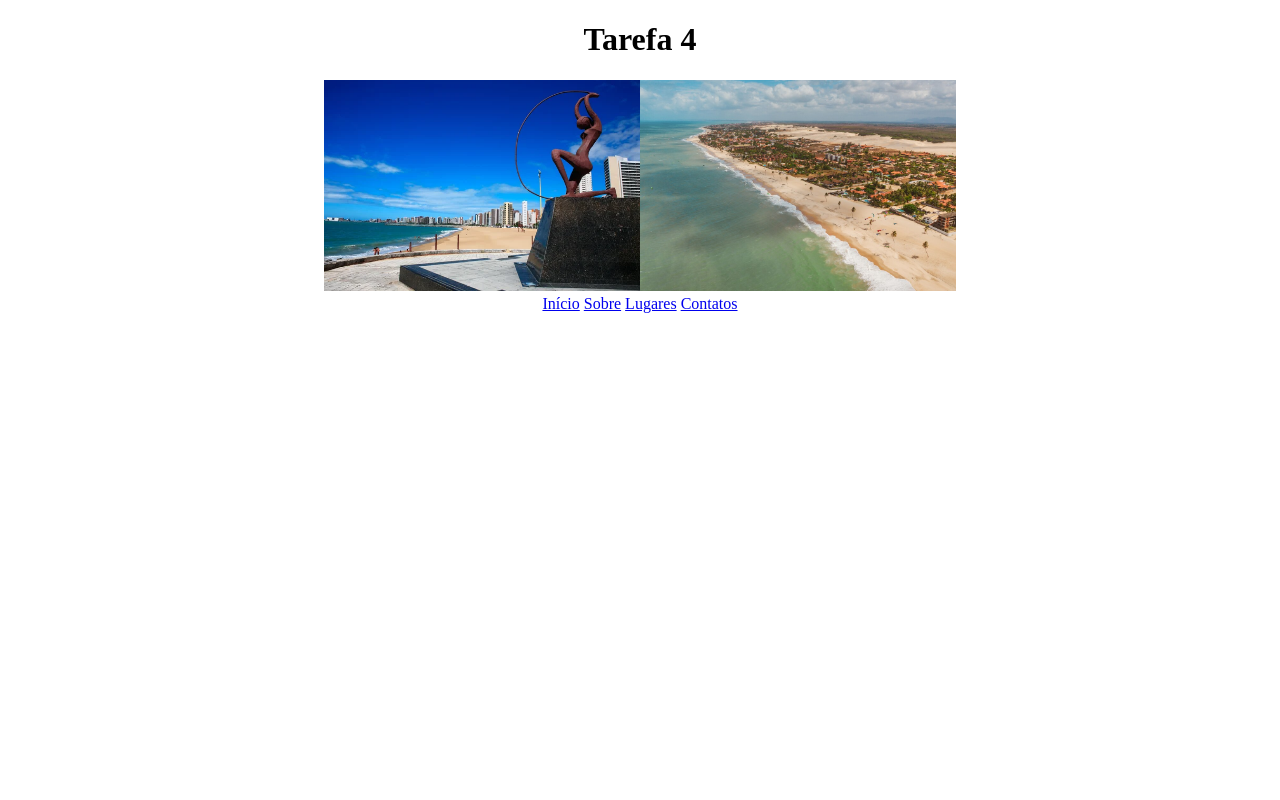
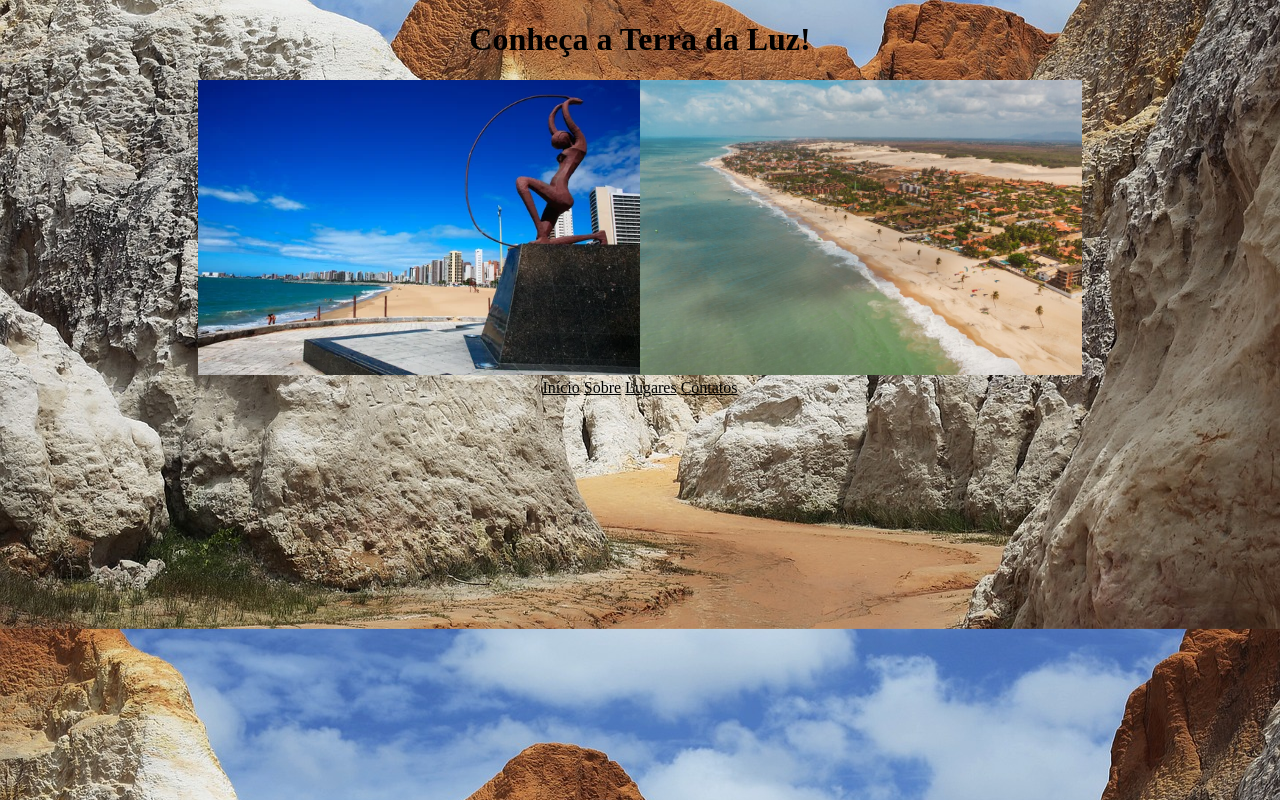
Before and after one commit to ilannafreire/descodificadas, a plain HTML site: page trilha1/t4/index.html in a window 1280 px wide. Drawn offline with Linux system fonts and the light colour scheme.

Commit message:
feat: atualizando pagina index

```diff
--- a/trilha1/t4/index.html
+++ b/trilha1/t4/index.html
@@ -4,16 +4,17 @@
     <meta charset="UTF-8">
     <meta name="viewport" content="width=device-width, initial-scale=1.0">
     <title>Mídias</title>
-    <h1>Tarefa 4</h1>
+    <h1>Conheça a Terra da Luz!</h1>
+    <link rel="stylesheet" href="style.css">
     <table>
-        <img src="img/ce1.jpg" width="25%" alt="Descrição da Imagem">
-        <img src="img/ce3.jpg" width="25%" alt="Descrição da Imagem">
+        <img src="img/ce1.jpg" width="35%" alt="Descrição da Imagem">
+        <img src="img/ce3.jpg" width="35%" alt="Descrição da Imagem">
     </table>
     <nav>
-        <a href="#inicio">Início</a>
-        <a href="#sobre">Sobre</a>
-        <a href="#lugares">Lugares</a>
-        <a href="#contatos">Contatos</a>
+        <a href="#inicio" class="link" >Início</a>
+        <a href="#sobre"class="link" >Sobre</a>
+        <a href="#lugares"class="link" >Lugares</a>
+        <a href="#contatos" class="link">Contatos</a>
 
 
     </nav>
```
